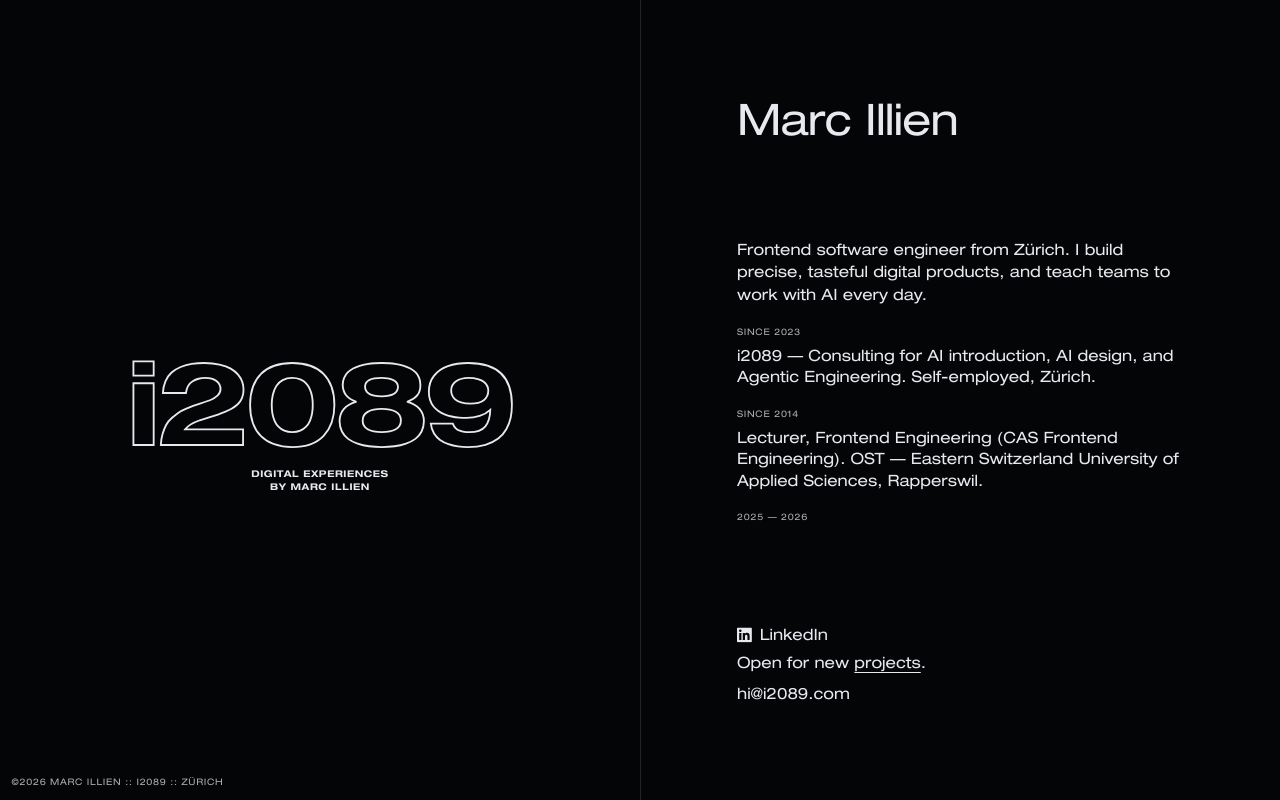
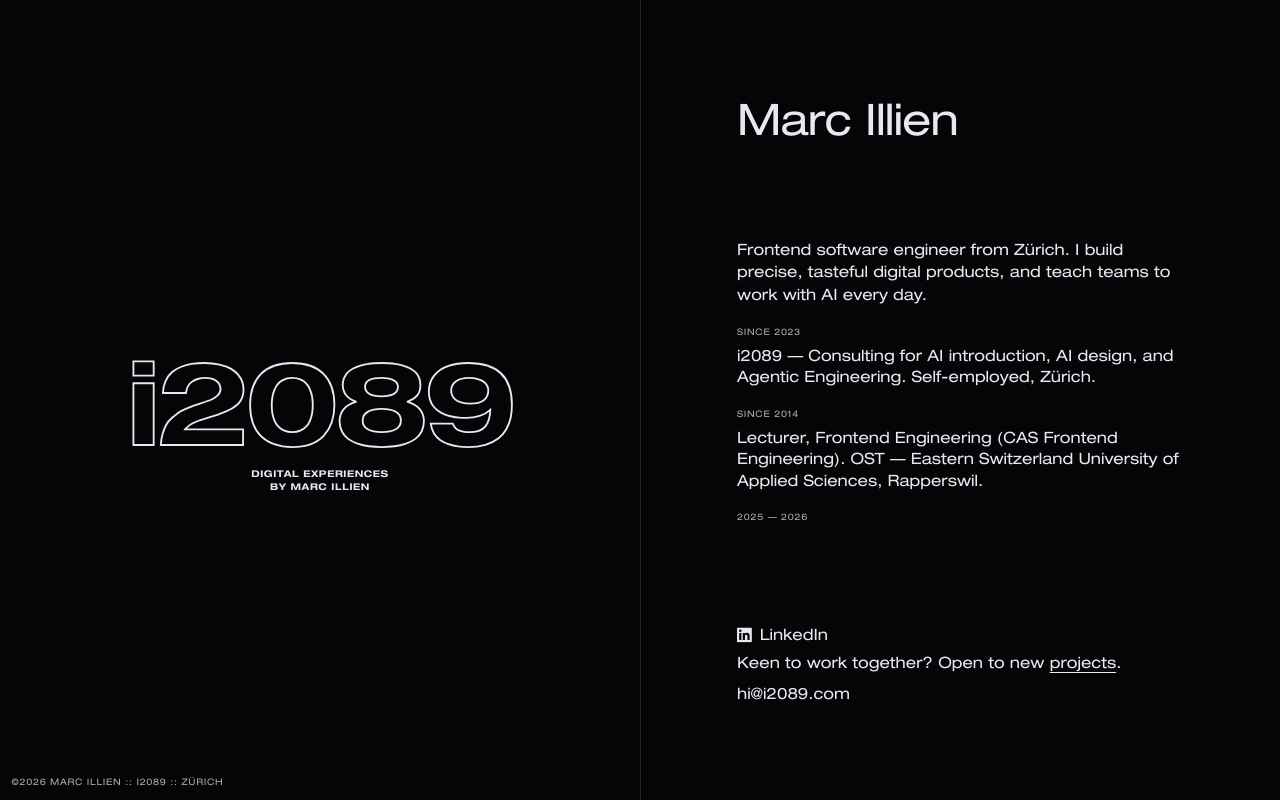
Before and after one commit to jackblackCH/i2089, a Next.js app: page /about in a window 1280 px wide. Built offline with nearby package versions, Linux system fonts and the light colour scheme.

Commit message:
Contact line: Keen to work together? Open to new projects.

```diff
--- a/app/[slug]/page.tsx
+++ b/app/[slug]/page.tsx
@@ -103,7 +103,7 @@ export default async function ContentPage({
             </a>
           )}
           <span>
-            Open for new{" "}
+            Keen to work together? Open to new{" "}
             <Link
               href="/projects"
               className="underline underline-offset-4 transition-opacity hover:opacity-60 focus-visible:opacity-60 focus-visible:outline-none"
--- a/app/projects/[slug]/page.tsx
+++ b/app/projects/[slug]/page.tsx
@@ -145,7 +145,7 @@ export default async function ProjectPage({
           variant="body"
           className="mt-auto grid content-center gap-y-[0.6em] p-pad"
         >
-          <span>Open for new projects.</span>
+          <span>Keen to work together? Open to new projects.</span>
           <a
             href="mailto:hi@i2089.com"
             className="w-max transition-opacity hover:opacity-60 focus-visible:opacity-60 focus-visible:outline-none"
--- a/app/projects/page.tsx
+++ b/app/projects/page.tsx
@@ -38,7 +38,7 @@ export default function ProjectsPage() {
           variant="body"
           className="grid content-center gap-y-[0.6em] p-pad"
         >
-          <span>Open for new projects.</span>
+          <span>Keen to work together? Open to new projects.</span>
           <a
             href="mailto:hi@i2089.com"
             className="w-max transition-opacity hover:opacity-60 focus-visible:opacity-60 focus-visible:outline-none"
```
